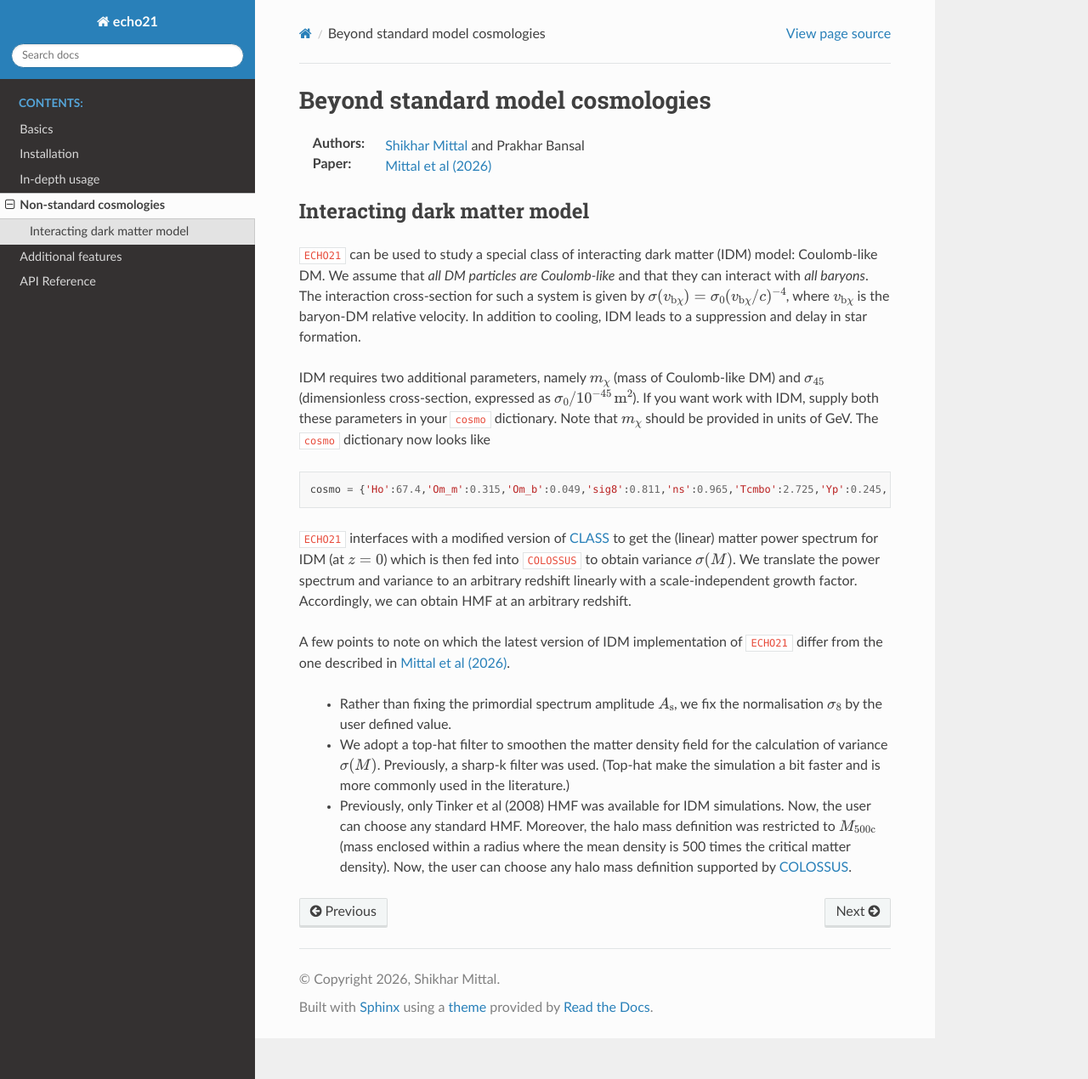
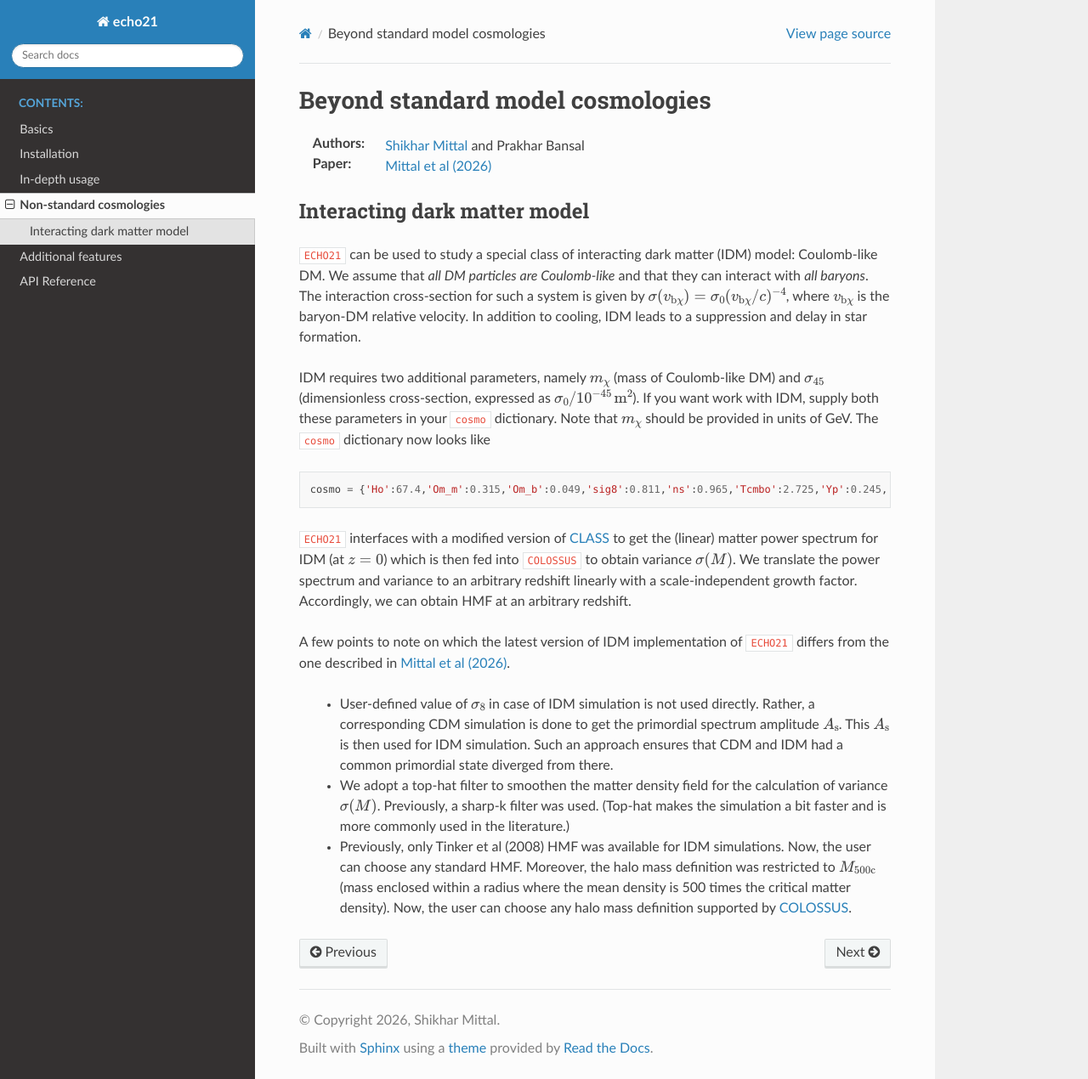
Before and after one commit to shikharmittal04/echo21, a Sphinx documentation site: the page built from docs/idm.rst, in a window 1280 px wide and 1270 px high. Shown: the whole window at 85% size. Built offline with Sphinx 7.4.7 and the Read the Docs theme 3.1.0, drawn with Linux system fonts in a browser that asks for light colours.

Commit message:
Update docs and changing floor of v_bx

```diff
--- a/docs/idm.rst
+++ b/docs/idm.rst
@@ -19,10 +19,10 @@
 
 ``ECHO21`` interfaces with a modified version of `CLASS <https://github.com/kboddy/class_public/tree/dmeff>`_ to get the (linear) matter power spectrum for IDM (at :math:`z=0`) which is then fed into ``COLOSSUS`` to obtain variance :math:`\sigma(M)`. We translate the power spectrum and variance to an arbitrary redshift linearly with a scale-independent growth factor. Accordingly, we can obtain HMF at an arbitrary redshift.
 
-A few points to note on which the latest version of IDM implementation of ``ECHO21`` differ from the one described in `Mittal et al (2026) <https://arxiv.org/abs/2605.00991>`_.
+A few points to note on which the latest version of IDM implementation of ``ECHO21`` differs from the one described in `Mittal et al (2026) <https://arxiv.org/abs/2605.00991>`_.
 
-   - Rather than fixing the primordial spectrum amplitude :math:`A_\mathrm{s}`, we fix the normalisation  :math:`\sigma_8` by the user defined value.
+   - User-defined value of :math:`\sigma_8` in case of IDM simulation is not used directly. Rather, a corresponding CDM simulation is done to get the primordial spectrum amplitude :math:`A_\mathrm{s}`. This :math:`A_\mathrm{s}` is then used for IDM simulation. Such an approach ensures that CDM and IDM had a common primordial state diverged from there.
 
-   - We adopt a top-hat filter to smoothen the matter density field for the calculation of variance :math:`\sigma(M)`. Previously, a sharp-k filter was used. (Top-hat make the simulation a bit faster and is more commonly used in the literature.)
+   - We adopt a top-hat filter to smoothen the matter density field for the calculation of variance :math:`\sigma(M)`. Previously, a sharp-k filter was used. (Top-hat makes the simulation a bit faster and is more commonly used in the literature.)
 
-   - Previously, only Tinker et al (2008) HMF was available for IDM simulations. Now, the user can choose any standard HMF. Moreover, the halo mass definition was restricted to :math:`M_{500\mathrm{c}}` (mass enclosed within a radius where the mean density is 500 times the critical matter density). Now, the user can choose any halo mass definition supported by `COLOSSUS <https://pypi.org/project/colossus/>`_.
+   - Previously, only Tinker et al (2008) HMF was available for IDM simulations. Now, the user can choose any standard HMF. Moreover, the halo mass definition was restricted to :math:`M_{500\mathrm{c}}` (mass enclosed within a radius where the mean density is 500 times the critical matter density). Now, the user can choose any halo mass definition supported by `COLOSSUS <https://bdiemer.bitbucket.io/colossus/lss_mass_function.html#mass-function-models>`_.
```
Also changed, not shown: 1 other file.
